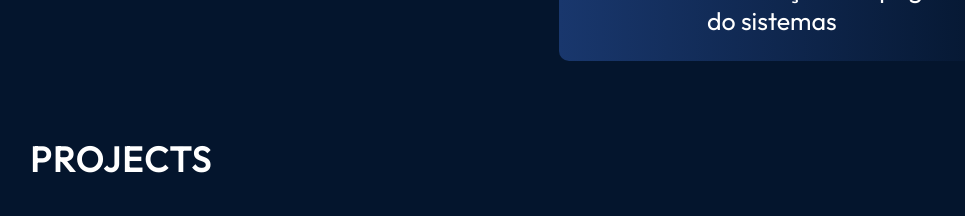
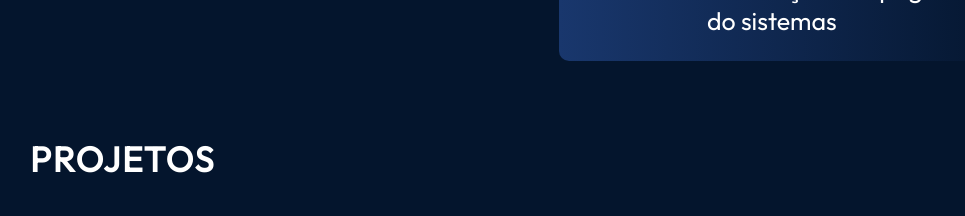
Before and after one commit to Gusmaiadev/portifolio_gustavoM, a React (Vite) app: page / in a window 1280 px wide. Shown: the part 2700-2916 px from the top of the page, without its empty margins (98-1063 px from the left). Built offline with nearby package versions, Linux system fonts and the light colour scheme.

Commit message:
main
new main

```diff
--- a/package.json
+++ b/package.json
@@ -10,7 +10,7 @@
     "lint": "eslint . --ext js,jsx --report-unused-disable-directives --max-warnings 0",
     "preview": "vite preview",
     "predeploy":"npm run build",
-    "deploy": "gh-pages -d -dist"
+    "deploy": "gh-pages -d dist"
   },
   "dependencies": {
     "@fontsource/outfit": "^5.0.8",
--- a/src/components/Hero/Hero.jsx
+++ b/src/components/Hero/Hero.jsx
@@ -11,7 +11,7 @@ export const Hero = () => {
         Sou um programador web junior com 6 meses de experiência, apaixonado por transformar códigos em soluções criativas e funcionais para a web.
         Sempre buscando aprender e crescer neste dinâmico universo da programação.
         </p>
-        <a href="#" className={styles.contactBtn}>
+        <a href="https://drive.google.com/file/d/1Kqj21U6WgL6zzpRPkrHaj1ej6nhf6H9I/view?usp=sharing" target="blank" className={styles.contactBtn}>
           Download CV
         </a>
       </div>
--- a/src/components/Projects/Projects.jsx
+++ b/src/components/Projects/Projects.jsx
@@ -8,7 +8,7 @@ import { ProjectCard } from "./ProjectCard";
 export const Projects = () => {
   return (
     <section className={styles.container} id="projects">
-      <h2 className={styles.title}>Projects</h2>
+      <h2 className={styles.title}>Projetos</h2>
       <div className={styles.projects}>
         {projects.map((project, id) => {
           return <ProjectCard key={id} project={project} />;
```
Also changed, not shown: 33 other files (tests, documents, lock files or other folders).
